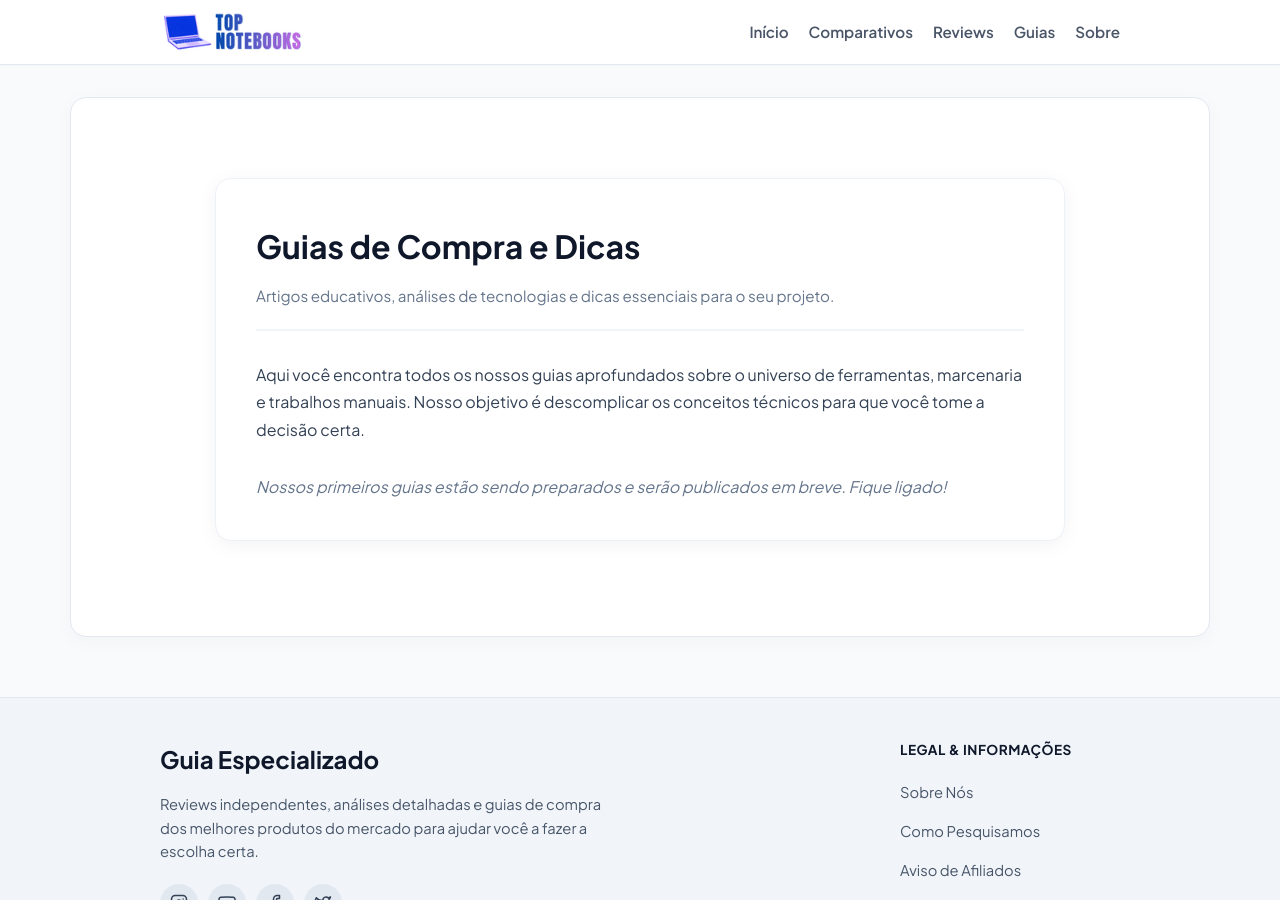
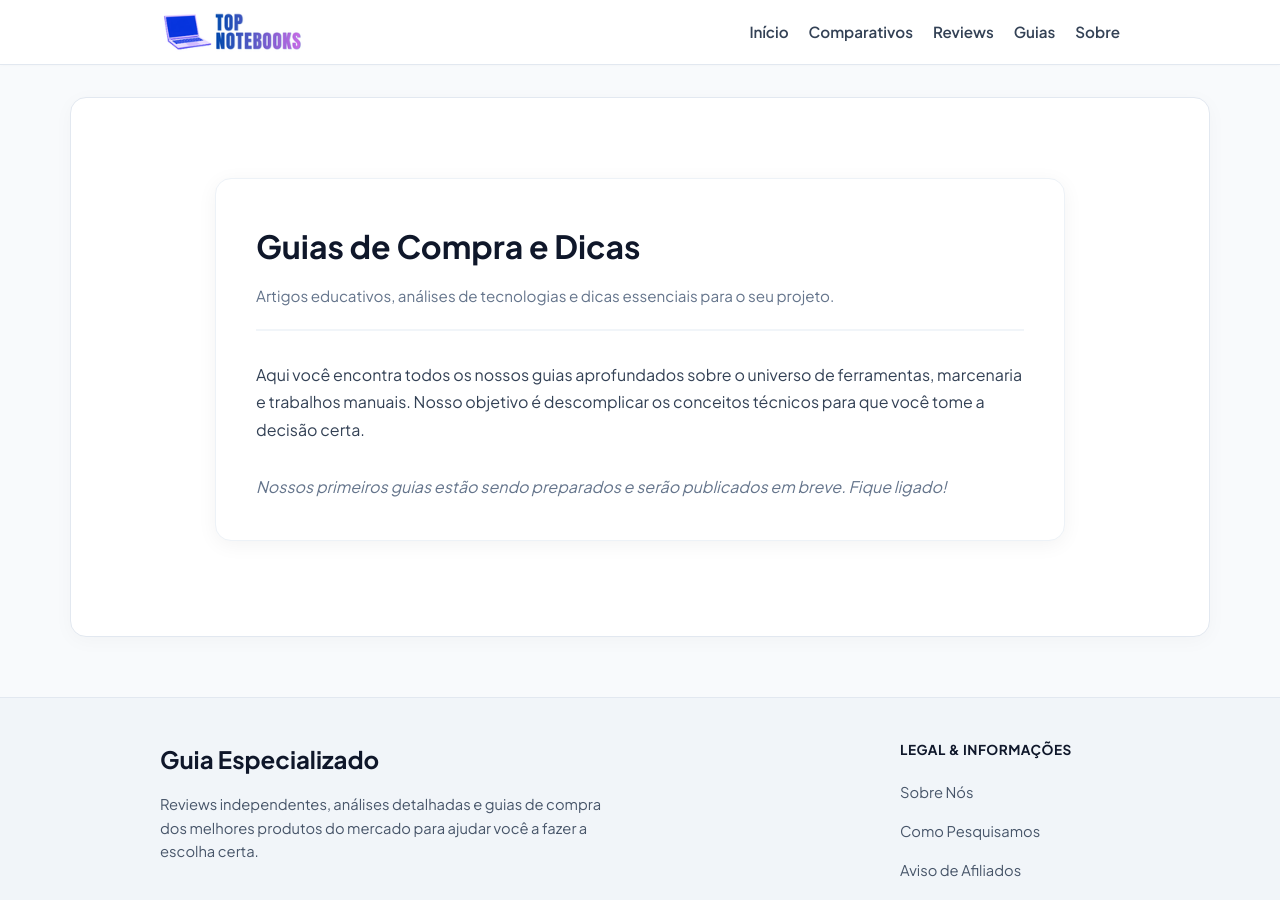
Before and after one commit to membroequipe/SiteReview, a Jekyll site: the page built from guias.md, in a window 1280 px wide and 900 px high. Built offline with Jekyll 4.4.1, drawn with Linux system fonts in a browser that asks for light colours.

Commit message:
Update default.html

```diff
--- a/_layouts/default.html
+++ b/_layouts/default.html
@@ -15,8 +15,16 @@
     <!-- CSS -->
     <link rel="stylesheet" href="{{ '/assets/css/style.css' | relative_url }}">
 
-    <!-- Estilos Responsivos para o Header com Logo -->
+    <!-- Estilos Responsivos para o Header/Menu -->
     <style>
+      .site-header {
+        background: #ffffff;
+        border-bottom: 1px solid #e2e8f0;
+        position: sticky;
+        top: 0;
+        z-index: 100;
+      }
+
       .site-header-container {
         max-width: 1000px;
         margin: 0 auto;
@@ -24,31 +32,68 @@
         display: flex;
         align-items: center;
         justify-content: space-between;
+        gap: 15px;
       }
 
       .site-logo-img {
-        height: 40px; /* Altura ideal para logo retangular */
+        height: 40px;
         width: auto;
         object-fit: contain;
         display: block;
       }
 
-      /* Ajustes para Telas Pequenas / Mobile */
-      @media (max-width: 640px) {
+      .site-nav ul {
+        display: flex;
+        align-items: center;
+        gap: 20px;
+        list-style: none;
+        margin: 0;
+        padding: 0;
+      }
+
+      .site-nav a {
+        text-decoration: none;
+        color: #334155;
+        font-weight: 600;
+        font-size: 0.95rem;
+        white-space: nowrap;
+        transition: color 0.2s;
+      }
+
+      .site-nav a:hover {
+        color: #005f87;
+      }
+
+      /* Ajustes Responsivos para Celulares (Mobile) */
+      @media (max-width: 768px) {
         .site-header-container {
           padding: 10px 15px;
+          flex-direction: column; /* Empilha o Logo e o Menu no mobile */
+          align-items: center;
+          gap: 10px;
         }
 
         .site-logo-img {
-          height: 32px; /* Reduz ligeiramente no mobile para dar mais espaço ao menu */
+          height: 32px;
         }
 
-        .nav-list {
-          gap: 12px !important;
+        .site-nav {
+          width: 100%;
+          overflow-x: auto; /* Permite deslizar os links suavemente com o dedo se faltar espaço */
+          -webkit-overflow-scrolling: touch;
+          padding-bottom: 4px;
         }
 
-        .nav-list a {
+        .site-nav ul {
+          gap: 12px;
+          justify-content: center; /* Centraliza os links na tela do celular */
+          width: max-content;
+          margin: 0 auto;
+        }
+
+        .site-nav a {
           font-size: 0.88rem;
+          padding: 4px 8px;
         }
       }
     </style>
@@ -83,32 +128,12 @@
     <footer style="background-color: #f1f5f9; color: #334155; font-family: 'Plus Jakarta Sans', sans-serif; border-top: 1px solid #e2e8f0; margin-top: 60px;">
         <div style="max-width: 1000px; margin: 0 auto; padding: 40px 20px 30px 20px; display: flex; flex-wrap: wrap; justify-content: space-between; gap: 40px;">
 
-            <!-- Coluna 1: Marca, Apresentação e Redes Sociais -->
+            <!-- Coluna 1: Marca e Apresentação -->
             <div style="flex: 1 1 380px; max-width: 450px;">
                 <h3 style="font-size: 1.5rem; font-weight: 700; color: #0f172a; margin: 0 0 12px 0;">Guia Especializado</h3>
                 <p style="font-size: 0.92rem; line-height: 1.6; color: #475569; margin: 0 0 20px 0;">
                     Reviews independentes, análises detalhadas e guias de compra dos melhores produtos do mercado para ajudar você a fazer a escolha certa.
                 </p>
-
-                <!-- Ícones de Redes Sociais -->
-                <div style="display: flex; gap: 10px; align-items: center; flex-wrap: wrap;">
-                    <!-- Instagram -->
-                    <a href="https://instagram.com" target="_blank" rel="noopener noreferrer" style="width: 38px; height: 38px; background-color: #e2e8f0; border-radius: 50%; display: flex; align-items: center; justify-content: center; color: #334155; text-decoration: none; transition: background 0.2s, color 0.2s;" title="Instagram">
-                        <svg width="18" height="18" viewBox="0 0 24 24" fill="none" stroke="currentColor" stroke-width="2" stroke-linecap="round" stroke-linejoin="round"><rect x="2" y="2" width="20" height="20" rx="5" ry="5"></rect><path d="M16 11.37A4 4 0 1 1 12.63 8 4 4 0 0 1 16 11.37z"></path><line x1="17.5" y1="6.5" x2="17.51" y2="6.5"></line></svg>
-                    </a>
-                    <!-- YouTube -->
-                    <a href="https://youtube.com" target="_blank" rel="noopener noreferrer" style="width: 38px; height: 38px; background-color: #e2e8f0; border-radius: 50%; display: flex; align-items: center; justify-content: center; color: #334155; text-decoration: none; transition: background 0.2s, color 0.2s;" title="YouTube">
-                        <svg width="18" height="18" viewBox="0 0 24 24" fill="none" stroke="currentColor" stroke-width="2" stroke-linecap="round" stroke-linejoin="round"><path d="M22.54 6.42a2.78 2.78 0 0 0-1.95-1.96C18.88 4 12 4 12 4s-6.88 0-8.59.46a2.78 2.78 0 0 0-1.95 1.96A29 29 0 0 0 1 12a29 29 0 0 0 .46 5.58 2.78 2.78 0 0 0 1.95 1.96C5.12 20 12 20 12 20s6.88 0 8.59-.46a2.78 2.78 0 0 0 1.95-1.96A29 29 0 0 0 23 12a29 29 0 0 0-.46-5.58z"></path><polygon points="9.75 15.02 15.5 12 9.75 8.98 9.75 15.02" fill="currentColor"></polygon></svg>
-                    </a>
-                    <!-- Facebook -->
-                    <a href="https://facebook.com" target="_blank" rel="noopener noreferrer" style="width: 38px; height: 38px; background-color: #e2e8f0; border-radius: 50%; display: flex; align-items: center; justify-content: center; color: #334155; text-decoration: none; transition: background 0.2s, color 0.2s;" title="Facebook">
-                        <svg width="18" height="18" viewBox="0 0 24 24" fill="none" stroke="currentColor" stroke-width="2" stroke-linecap="round" stroke-linejoin="round"><path d="M18 2h-3a5 5 0 0 0-5 5v3H7v4h3v8h4v-8h3l1-4h-4V7a1 1 0 0 1 1-1h3z"></path></svg>
-                    </a>
-                    <!-- Twitter / X -->
-                    <a href="https://twitter.com" target="_blank" rel="noopener noreferrer" style="width: 38px; height: 38px; background-color: #e2e8f0; border-radius: 50%; display: flex; align-items: center; justify-content: center; color: #334155; text-decoration: none; transition: background 0.2s, color 0.2s;" title="Twitter">
-                        <svg width="18" height="18" viewBox="0 0 24 24" fill="none" stroke="currentColor" stroke-width="2" stroke-linecap="round" stroke-linejoin="round"><path d="M22 4s-.7 2.1-2 3.4c1.6 10-9.4 17.3-18 11.6 2.2.1 4.4-.6 6-2C3 15.5.5 9.6 3 5c2.2 2.6 5.6 4.1 9 4-.9-4.2 4-6.6 7-3.8 1.1 0 3-1.2 3-1.2z"></path></svg>
-                    </a>
-                </div>
             </div>
 
             <!-- Coluna 2: Legal & Informações -->
```
